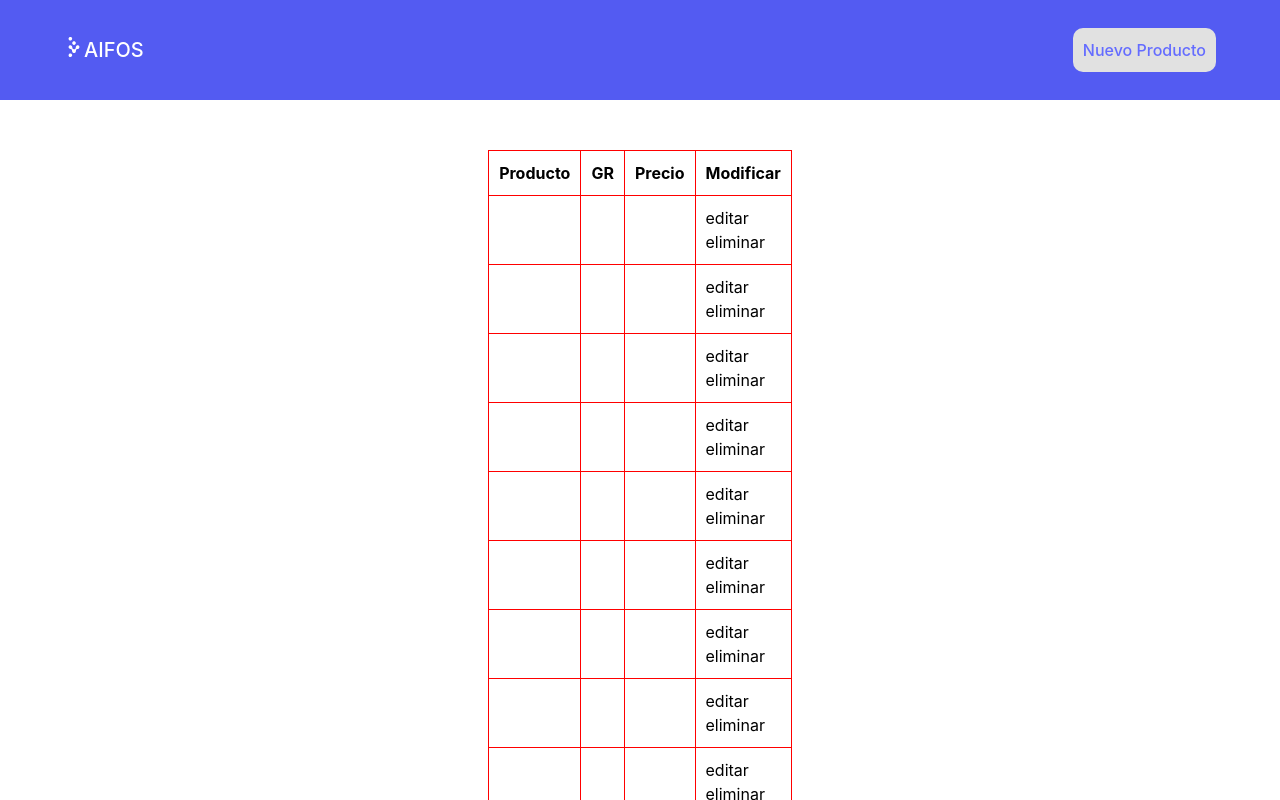
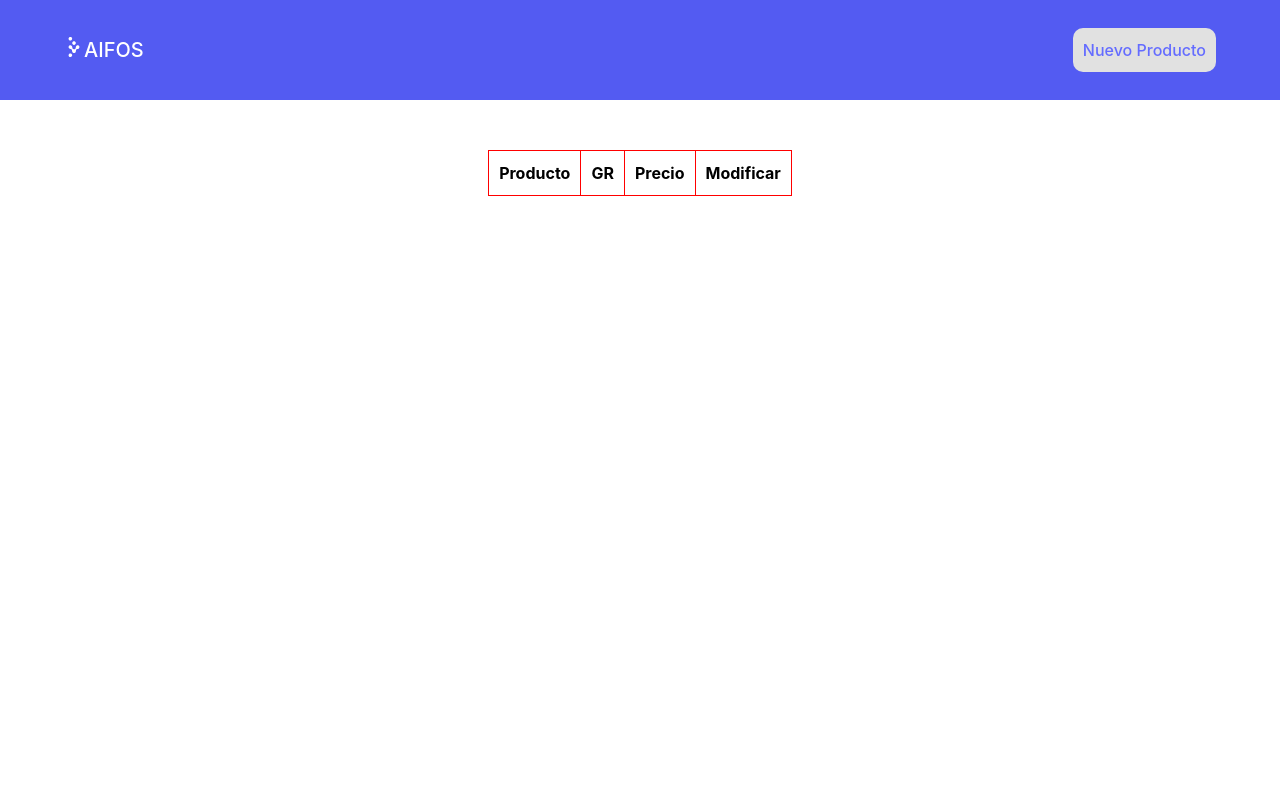
Before and after one commit to gustavoisaacc/Lista-productos, a React (Vite) app: page / in a window 1280 px wide. Shown: the top 800 px of the page. Built offline with nearby package versions, Linux system fonts and the light colour scheme.

Commit message:
add product in home

```diff
--- a/package.json
+++ b/package.json
@@ -16,7 +16,8 @@
     "react-redux": "^8.1.2",
     "react-router-dom": "^6.15.0",
     "redux": "^4.2.1",
-    "redux-thunk": "^2.4.2"
+    "redux-thunk": "^2.4.2",
+    "sweetalert2": "^11.7.27"
   },
   "devDependencies": {
     "@types/react": "^18.2.15",
--- a/src/Page/Home.tsx
+++ b/src/Page/Home.tsx
@@ -1,8 +1,10 @@
+import { useSelector } from "react-redux";
 import Tabla from "../components/Producto/Tabla";
-
-const pro = Array(10).fill("item");
+import { Products } from "../type";
 
 function Home() {
+  const productos = useSelector((state) => state.products.products);
+
   return (
     <table>
       <thead>
@@ -14,8 +16,8 @@ function Home() {
         </tr>
       </thead>
       <tbody>
-        {pro.map((item, ind) => {
-          return <Tabla key={ind} item={item} />;
+        {productos.map((item: Products) => {
+          return <Tabla key={item.name} item={item} />;
         })}
       </tbody>
     </table>
--- a/src/action/index.tsx
+++ b/src/action/index.tsx
@@ -1,13 +1,24 @@
+/* eslint-disable react-hooks/rules-of-hooks */
 import { Products } from "../type";
 import { SET_PRODUCTS, SET_PRODUCTS_ERROR, SET_PRODUCTS_EXITO } from "./type";
 
+import Swal from "sweetalert2";
+
 export const createNewProducts = (product: Products) => {
-  return (dispatch) => {
+  return (
+    dispatch: (arg0: { type: string; payload?: boolean | Products }) => void
+  ) => {
     dispatch(guardadProducto());
     try {
       dispatch(guardadProductoExito(product));
+      Swal.fire("Correcto", "El producto se agrego correctamente", "success");
     } catch (error) {
       dispatch(guardadProductoError(true));
+      Swal.fire({
+        icon: "error",
+        title: "Hubo un error",
+        text: "Hubo un error, inteta de nuevo",
+      });
     }
   };
 };
--- a/src/components/Producto/Tabla.tsx
+++ b/src/components/Producto/Tabla.tsx
@@ -1,11 +1,9 @@
-import { Products } from "../../type";
-
-function Tabla(props: Products) {
+function Tabla({ item }) {
   return (
     <tr>
-      <td>{props.name}</td>
-      <td>{props.grams}</td>
-      <td>{props.price}</td>
+      <td>{item.name}</td>
+      <td>{item.grams}</td>
+      <td>{item.price}</td>
       <td>
         <p>editar</p>
         <p>eliminar</p>
--- a/src/components/Producto/index.tsx
+++ b/src/components/Producto/index.tsx
@@ -4,6 +4,8 @@ import "./producto.css";
 import { useDispatch } from "react-redux";
 import { createNewProducts } from "../../action";
 import { Products } from "../../type";
+
+import { useNavigate } from "react-router-dom";
 
 const tipo = ["galletas", "fideo", "jugo", "caramelos", "legumbre", "vario"];
 
@@ -14,6 +16,7 @@ function Producto() {
   const [category, setCategory] = useState<string>("");
 
   const dispatch = useDispatch();
+  const navigate = useNavigate();
   const newProduct = (product: Products) =>
     dispatch(createNewProducts(product));
 
@@ -28,6 +31,7 @@ function Producto() {
       price,
       category,
     });
+    navigate("/");
   };
 
   return (
@@ -54,7 +58,7 @@ function Producto() {
           value={price}
           setValue={setPrice}
         />
-        <select value={category} onChange={setCategory}>
+        <select value={category} onChange={(e) => setCategory(e.target.value)}>
           <option value="vario">seleccione una categoria</option>
           {tipo.map((item) => {
             return (
```
